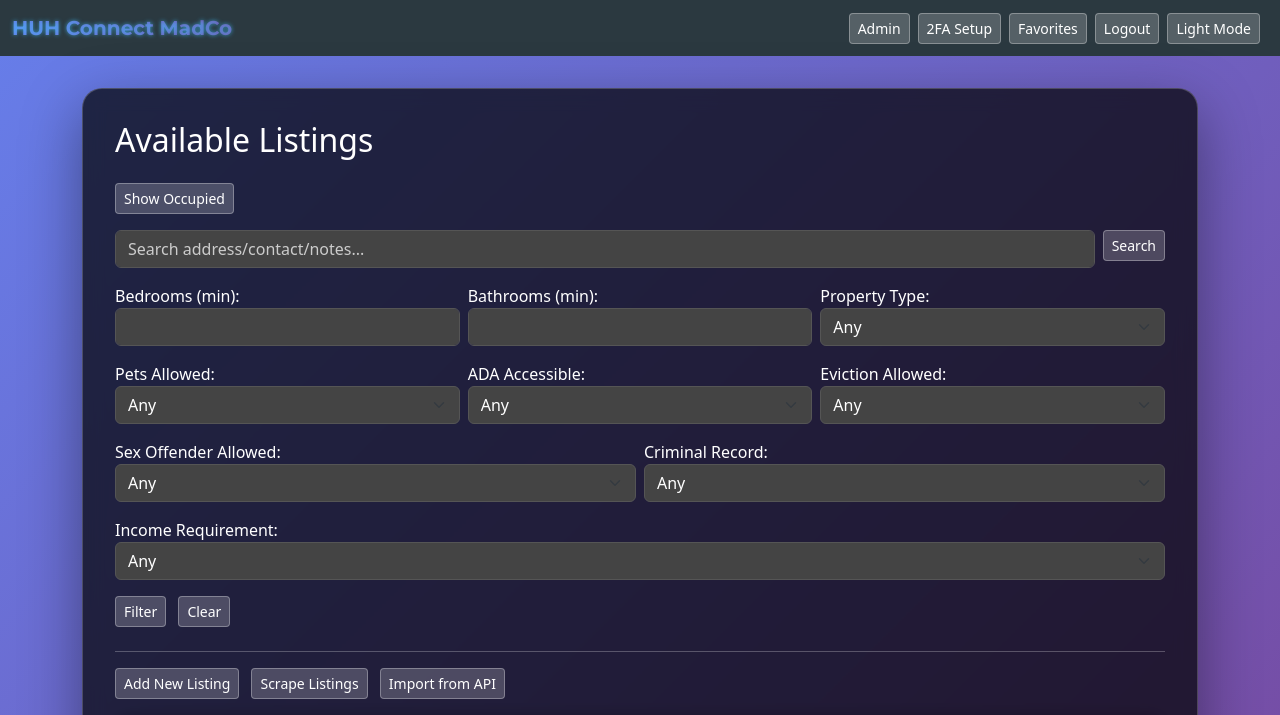
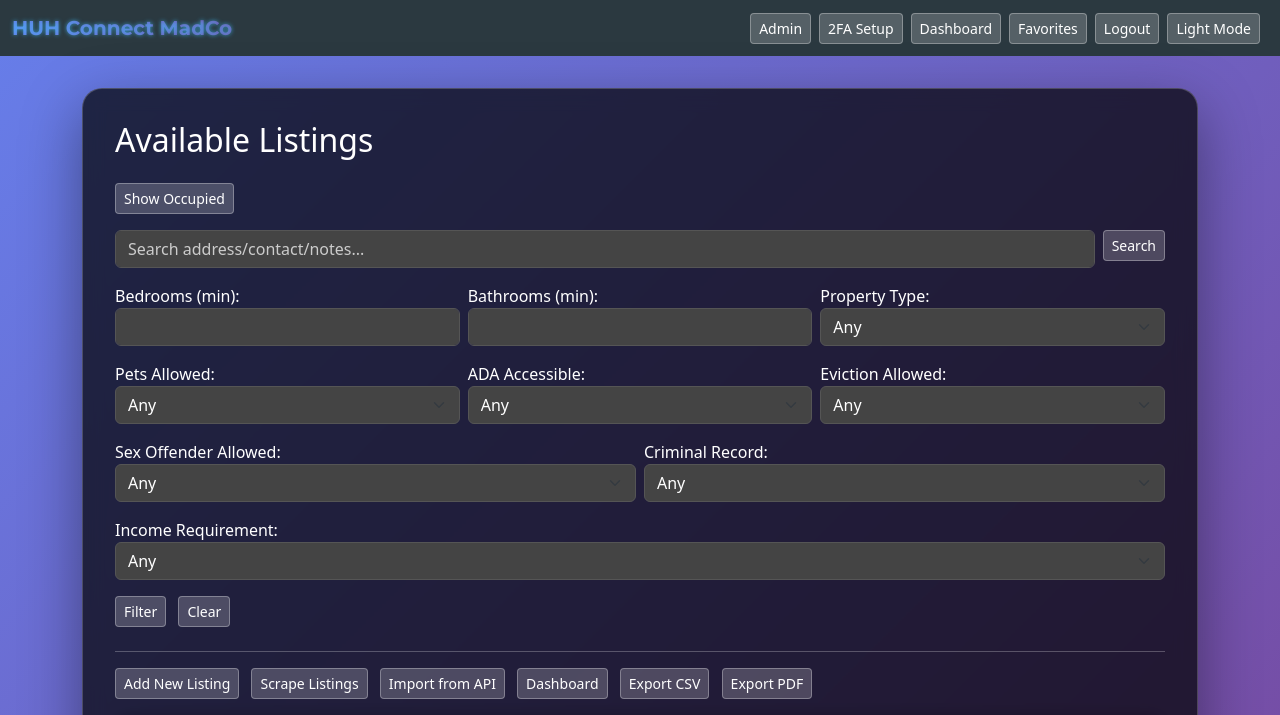
Before and after one commit to StuartLech/Hand-Up-Housing, a Django app: page / in a window 1280 px wide. Shown: the top 715 px of the page. Run offline with Django 5.2, Linux system fonts and the light colour scheme; a user stored in the database is signed in; data comes from the database, SQL or seed files in the repository.

Commit message:
Add export and dashboard features (#33)

```diff
--- a/housing_app/templates/housing_app/base.html
+++ b/housing_app/templates/housing_app/base.html
@@ -8,17 +8,14 @@
   <link rel="stylesheet" href="https://cdn.jsdelivr.net/npm/bootstrap@5.2.3/dist/css/bootstrap.min.css">
   <link href="https://fonts.googleapis.com/css2?family=Montserrat:wght@700&display=swap" rel="stylesheet">
   <link rel="stylesheet" href="{% static 'css/styles.css' %}">
-
 </head>
 <body class="fade-in">
-
   <nav class="navbar navbar-expand-lg navbar-dark bg-custom">
     <div class="container-fluid">
       <!-- Brand on the left -->
       <a class="navbar-brand fw-bold gradient-text" href="{% url 'housing_app:listing_list' %}">
         HUH Connect MadCo
       </a>
-
       <!-- Navbar toggler for mobile -->
       <button class="navbar-toggler" type="button" data-bs-toggle="collapse"
               data-bs-target="#navbarContent"
@@ -26,7 +23,6 @@
               aria-label="Toggle navigation">
         <span class="navbar-toggler-icon"></span>
       </button>
-
       <!-- Right side: Admin/Login/Register buttons -->
       <div class="collapse navbar-collapse" id="navbarContent">
         <ul class="navbar-nav ms-auto d-flex align-items-center">
@@ -40,6 +36,11 @@
             <li class="nav-item me-2">
               <a class="btn btn-outline-light btn-sm" href="{% url 'enable_two_factor' %}">
                 2FA Setup
+              </a>
+            </li>
+            <li class="nav-item me-2">
+              <a class="btn btn-outline-light btn-sm" href="{% url 'housing_app:dashboard' %}">
+                Dashboard
               </a>
             </li>
             <li class="nav-item me-2">
@@ -75,7 +76,6 @@
       </div>
     </div>
   </nav>
-
   <!-- Main content area -->
   <div class="container">
     <div class="page-card">
@@ -83,7 +83,6 @@
       {% endblock %}
     </div>
   </div>
-
   <!-- Bootstrap JS Bundle (with Popper) -->
   <script src="https://cdn.jsdelivr.net/npm/bootstrap@5.2.3/dist/js/bootstrap.bundle.min.js"></script>
   <script src="{% static 'js/theme-toggle.js' %}"></script>
--- a/housing_app/templates/housing_app/listing_list.html
+++ b/housing_app/templates/housing_app/listing_list.html
@@ -151,6 +151,15 @@
   <a class="btn btn-outline-light btn-sm mb-3 ms-2" href="{% url 'housing_app:scrape_api' %}">
     Import from API
   </a>
+  <a class="btn btn-outline-light btn-sm mb-3 ms-2" href="{% url 'housing_app:dashboard' %}">
+    Dashboard
+  </a>
+  <a class="btn btn-outline-light btn-sm mb-3 ms-2" href="{% url 'housing_app:export_csv' %}">
+    Export CSV
+  </a>
+  <a class="btn btn-outline-light btn-sm mb-3 ms-2" href="{% url 'housing_app:export_pdf' %}">
+    Export PDF
+  </a>
 {% endif %}
 
 <!-- Table of results (Bootstrap table dark) -->
--- a/housing_app/urls.py
+++ b/housing_app/urls.py
@@ -5,6 +5,9 @@ app_name = "housing_app"
 
 urlpatterns = [
     path("", views.listing_list, name="listing_list"),
+    path("dashboard/", views.dashboard, name="dashboard"),
+    path("export/csv/", views.export_listings_csv, name="export_csv"),
+    path("export/pdf/", views.export_listings_pdf, name="export_pdf"),
     path("listing/<int:pk>/", views.listing_detail, name="listing_detail"),
     path("listing/create/", views.listing_create, name="listing_create"),
     path("listing/<int:pk>/update/", views.listing_update, name="listing_update"),
--- a/housing_app/views.py
+++ b/housing_app/views.py
@@ -5,9 +5,12 @@ from django.contrib.auth.decorators import login_required, user_passes_test
 from django.contrib.auth.forms import UserCreationForm
 from django.contrib.auth.models import User
 from django import forms
+from django.db import models
 from django.db.models import Q
 from django.urls import reverse
 import pyotp
+import csv
+from django.http import HttpResponse
 
 from .models import Listing, ActivityLog, UserProfile, Favorite
 from .forms import (
@@ -359,3 +362,86 @@ def scrape_api_view(request):
             "results": results,
         },
     )
+
+
+@login_required
+@user_passes_test(is_approved)
+def export_listings_csv(request):
+    """Export all listings as a CSV file."""
+    response = HttpResponse(content_type="text/csv")
+    response["Content-Disposition"] = "attachment; filename=listings.csv"
+
+    writer = csv.writer(response)
+    writer.writerow(
+        [
+            "Street",
+            "City",
+            "State",
+            "Zip",
+            "Bedrooms",
+            "Bathrooms",
+            "Property Type",
+            "Available",
+        ]
+    )
+    for l in Listing.objects.all():
+        writer.writerow(
+            [
+                l.street,
+                l.city,
+                l.state,
+                l.zip,
+                l.bedrooms,
+                l.bathrooms,
+                l.property_type,
+                "Yes" if l.is_available else "No",
+            ]
+        )
+
+    return response
+
+
+@login_required
+@user_passes_test(is_approved)
+def export_listings_pdf(request):
+    """Export all listings as a simple PDF document."""
+    from reportlab.lib.pagesizes import letter
+    from reportlab.pdfgen import canvas
+
+    response = HttpResponse(content_type="application/pdf")
+    response["Content-Disposition"] = "attachment; filename=listings.pdf"
+
+    p = canvas.Canvas(response, pagesize=letter)
+    y = 750
+    for l in Listing.objects.all():
+        line = f"{l.street or ''} {l.city or ''}, {l.state or ''} {l.zip or ''} - {l.bedrooms} BR/{l.bathrooms} BA"
+        p.drawString(30, y, line)
+        y -= 20
+        if y < 50:
+            p.showPage()
+            y = 750
+    p.showPage()
+    p.save()
+    return response
+
+
+@login_required
+@user_passes_test(is_approved)
+def dashboard(request):
+    """Display simple analytics about listings."""
+    total = Listing.objects.count()
+    available = Listing.objects.filter(is_available=True).count()
+    type_counts = (
+        Listing.objects.values("property_type")
+        .order_by("property_type")
+        .annotate(count=models.Count("id"))
+    )
+    return render(
+        request,
+        "housing_app/dashboard.html",
+        {
+            "total": total,
+            "available": available,
+            "type_counts": type_counts,
+        },
+    )
--- a/requirements.txt
+++ b/requirements.txt
@@ -7,3 +7,4 @@ requests
 beautifulsoup4
 openai==1.3.1
 pyotp>=2.6
+reportlab>=4.0
```
Also changed, not shown: housing_app/templates/housing_app/dashboard.html (added, +24 -0 lines).
